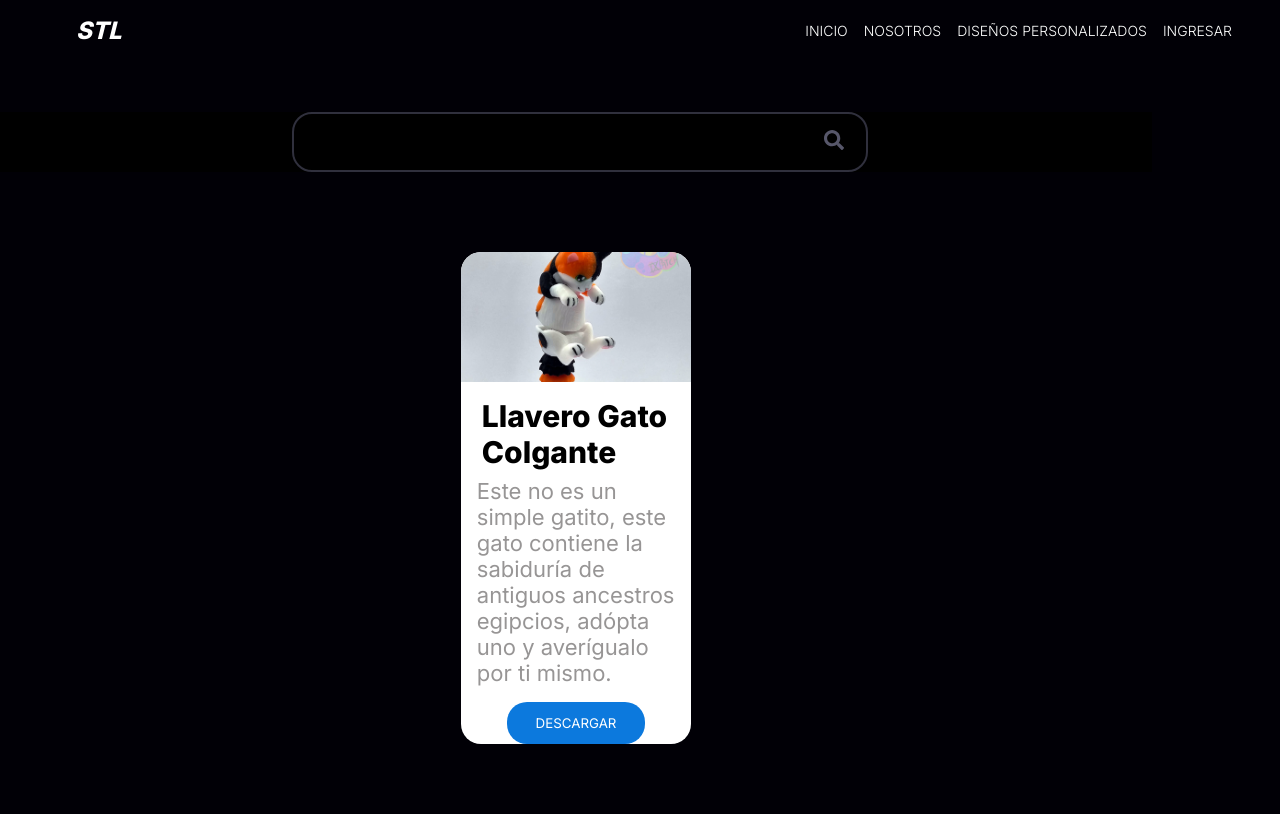
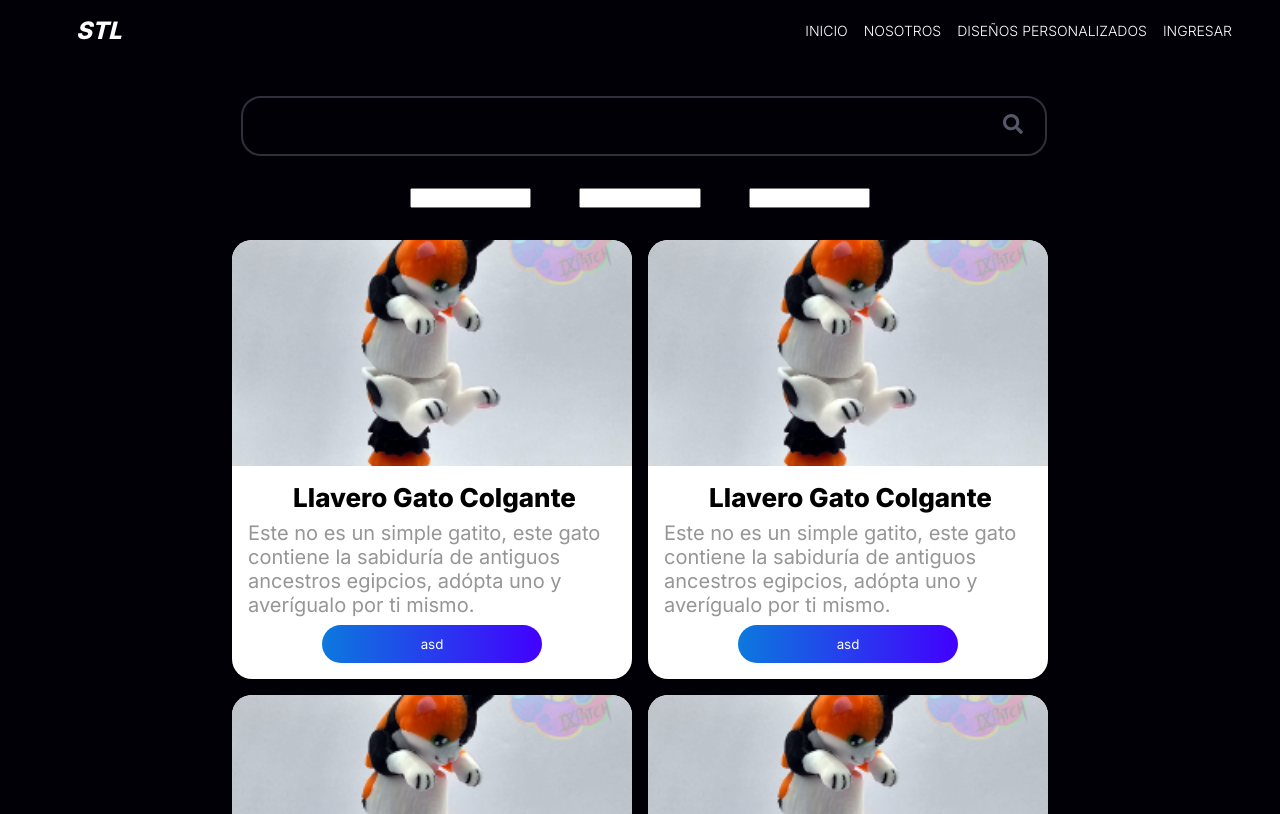
Before and after one commit to Franco-Calvo/savystl, a React (Create React App) app: page /explorer in a window 1280 px wide. Shown: the top 814 px of the page. Built offline with nearby package versions, Linux system fonts and the light colour scheme.

Commit message:
Explorer terminado estaticamente

```diff
--- /dev/null
+++ b/src/Components/Button/Button.css
@@ -0,0 +1,25 @@
+.button-card {
+  display: flex;
+  justify-content: center;
+  align-items: center;
+  width: 60%;
+  padding: 0.7rem;
+  border-radius: 20px;
+  -webkit-border-radius: 20px;
+  -moz-border-radius: 20px;
+  -ms-border-radius: 20px;
+  -o-border-radius: 20px;
+  border: 0;
+  background: linear-gradient(90deg, #0c79dd 0%, #4200ff 100%);
+  color: white;
+  cursor: pointer;
+  transition: all 300ms;
+  -webkit-transition: all 300ms;
+  -moz-transition: all 300ms;
+  -ms-transition: all 300ms;
+  -o-transition: all 300ms;
+}
+
+.button-card:hover {
+  opacity: 0.9;
+}
--- /dev/null
+++ b/src/Components/Button/Button.jsx
@@ -0,0 +1,5 @@
+import React from "react";
+import "./Button.css";
+export default function Button({ text }) {
+  return <button className="button-card">{text}</button>;
+}
--- a/src/Components/Card/Card.css
+++ b/src/Components/Card/Card.css
@@ -1,6 +1,6 @@
 .card-container {
-  width: 20%;
-  min-height: 470px;
+  width: 25rem;
+  min-height: 26.25rem;
   display: flex;
   flex-direction: column;
   align-items: center;
@@ -30,42 +30,19 @@
 .card-body {
   display: flex;
   flex-direction: column;
+  justify-content: center;
+  align-items: center;
   padding: 1rem;
   gap: 0.5rem;
 }
 
 .card-body h2 {
-  font-size: 30px;
+  font-size: 1.625rem;
   font-weight: 800;
   padding-left: 5px;
 }
 
 .card-body p {
-  font-size: 22px;
+  font-size: 1.25rem;
   color: rgb(151, 149, 149);
 }
-
-.card-button {
-  display: flex;
-  height: 20%;
-  width: 60%;
-  justify-content: center;
-  align-items: center;
-}
-
-.card-button button {
-  display: flex;
-  justify-content: center;
-  align-items: center;
-  width: 12rem;
-  padding: 0.8rem;
-  border-radius: 20px;
-  -webkit-border-radius: 20px;
-  -moz-border-radius: 20px;
-  -ms-border-radius: 20px;
-  -o-border-radius: 20px;
-  border: 0;
-  background-color: #0c79dd;
-  color: white;
-  cursor: pointer;
-}
--- a/src/Components/Card/Card.jsx
+++ b/src/Components/Card/Card.jsx
@@ -1,6 +1,7 @@
 import React from "react";
 import "./Card.css";
 import productImage from "../Images/product-image.png";
+import Button from "../Button/Button";
 
 export default function Card() {
   return (
@@ -15,10 +16,7 @@ export default function Card() {
           Este no es un simple gatito, este gato contiene la sabiduría de
           antiguos ancestros egipcios, adópta uno y averígualo por ti mismo.
         </p>
-      </div>
-
-      <div className="card-button">
-        <button>DESCARGAR</button>
+        <Button text="asd" />
       </div>
     </div>
   );
--- /dev/null
+++ b/src/Components/CategoryContainer/CategoryContainer.css
@@ -0,0 +1,6 @@
+.category-list {
+  display: flex;
+  justify-content: center;
+  align-items: center;
+  width: 10%;
+}
--- /dev/null
+++ b/src/Components/CategoryContainer/CategoryContainer.jsx
@@ -0,0 +1,10 @@
+import React from 'react'
+import './CategoryContainer.css'
+
+export default function CategoryContainer() {
+  return (
+    <input type='text' className='category-list'>
+
+    </input>
+  )
+}
--- a/src/Components/SearchBar/SearchBar.css
+++ b/src/Components/SearchBar/SearchBar.css
@@ -1,14 +1,13 @@
 .search-bar {
   display: flex;
-  width: 100%;
-  background-color: black;
+  width: 90%;
   height: 10%;
   justify-content: center;
   align-items: center;
 }
 
 .search-bar input {
-  width: 50%;
+  width: 70%;
   height: 50%;
   border-radius: 20px;
   -webkit-border-radius: 20px;
@@ -19,13 +18,18 @@
   padding: 1rem;
   background-color: transparent;
   color: #57576a;
-  font-size: 20px;
+  font-size: 1.25rem;
+  transition: all 300ms;
 }
 
+.search-bar input:focus {
+  outline: none;
+  border: 2px solid #444455;
+}
 .search-bar button {
   margin-left: -60px;
   padding: 8px 16px;
-  font-size: 20px;
+  font-size: 1.25rem;
   cursor: pointer;
   background-color: transparent;
   border: none;
--- a/src/Pages/Explorer/Explorer.css
+++ b/src/Pages/Explorer/Explorer.css
@@ -1,9 +1,27 @@
-.container {
-  margin-top: 7rem;
+.container-explorer {
   display: flex;
   flex-direction: column;
   justify-content: center;
+  margin-top: 6rem;
   align-items: center;
-  width: 90%;
-  gap: 5rem;
+  gap: 2rem;
+  width: 100%;
+  margin-bottom: 5rem;
 }
+
+.category-container {
+  display: flex;
+  justify-content: center;
+  align-items: center;
+  gap: 3rem;
+  width: 95%;
+}
+
+.cards-container {
+  display: flex;
+  gap: 1rem;
+  justify-content: center;
+  align-items: center;
+  flex-wrap: wrap;
+  width: 95%;
+}
--- a/src/Pages/Explorer/Explorer.jsx
+++ b/src/Pages/Explorer/Explorer.jsx
@@ -2,12 +2,28 @@ import React from "react";
 import Card from "../../Components/Card/Card";
 import Searchbar from "../../Components/SearchBar/SearchBar";
 import "./Explorer.css";
+import Category from "../../Components/CategoryContainer/CategoryContainer";
 
 export default function Explorer() {
   return (
-    <div className="container">
+    <div className="container-explorer">
       <Searchbar />
-      <Card />
+      <div className="category-container">
+        <Category />
+        <Category />
+        <Category />
+      </div>
+
+      <div className="cards-container">
+        <Card />
+        <Card />
+        <Card />
+        <Card />
+        <Card />
+        <Card />
+        <Card />
+        <Card />
+      </div>
     </div>
   );
 }
--- a/src/Pages/Files/Files.jsx
+++ b/src/Pages/Files/Files.jsx
@@ -1,22 +1,84 @@
-import React from "react";
+import React, { useRef } from "react";
+import "./Files.css";
+import { RiUploadCloud2Line } from "react-icons/ri";
+import axios from "axios";
+import { Toaster, toast } from "sonner";
 
 export default function Files() {
+  const fileInputRef = useRef(null);
+  const imageInputRef = useRef(null);
+
+  const url = "http://localhost:8000/upload";
+
+  async function handleUpload() {
+    const file = fileInputRef.current.files[0];
+    const name = imageInputRef.current.files[0];
+    const formData = new FormData();
+    formData.append("file", file);
+    formData.append("name", name); // Agrega los datos adicionales necesarios
+
+    try {
+      const res = await axios.post(url, formData, {
+        headers: {
+          "Content-Type": "multipart/form-data",
+        },
+      });
+      toast.success(res.data.message);
+    } catch (error) {
+      toast.error(error.message);
+    }
+  }
+
+  function handleClick() {
+    fileInputRef.current.click();
+  }
+
   return (
-    <div className="container-files">
-      <div className="card">
-        <div className="check-card">
-          <input type="checkbox" name="" value="" />
-        </div>
-        <div className="img-card"></div>
-        <div className="contenid-card">
-          <span>Caracol</span>
-          <span>Caracol</span>
-          <span>Caracol</span>
-          <span>Caracol</span>
+    <div className="containerFiles">
+      <Toaster position="top-right" />
+      <div className="dashedContainer" onClick={handleClick}>
+        <RiUploadCloud2Line className="iconUpload" />
+        <p>Selecciona un archivo de tu dispositivo</p>
+        <span>max. 10MB</span>
+        <input
+          type="file"
+          name="file"
+          ref={fileInputRef}
+          style={{ display: "none" }}
+        />
+      </div>
 
-          <button>Guardar cambios</button>
-        </div>
+      <div className="dashedContainer" onClick={handleClick}>
+        <RiUploadCloud2Line className="iconUpload" />
+        <p>Selecciona una imagen de tu dispositivo</p>
+        <span>max. 10MB</span>
+        <input
+          type="file"
+          name="image"
+          ref={imageInputRef}
+          style={{ display: "none" }}
+        />
       </div>
+      <span>
+        <label htmlFor="">Nombre</label>
+        <input type="text" placeholder="Nombre" />
+      </span>
+      <span>
+        <label htmlFor="">Nombre</label>
+        <input type="text" placeholder="Nombre" />
+      </span>
+      <span>
+        <label htmlFor="">Nombre</label>
+        <input type="text" placeholder="Nombre" />
+      </span>
+      <span>
+        <label htmlFor="">Nombre</label>
+        <input type="text" placeholder="Nombre" />
+      </span>
+      <input type="file" ref={fileInputRef} style={{ display: "none" }} />
+      <button className="buttonSubmit" onClick={handleUpload}>
+        Subir
+      </button>
     </div>
   );
 }
```
